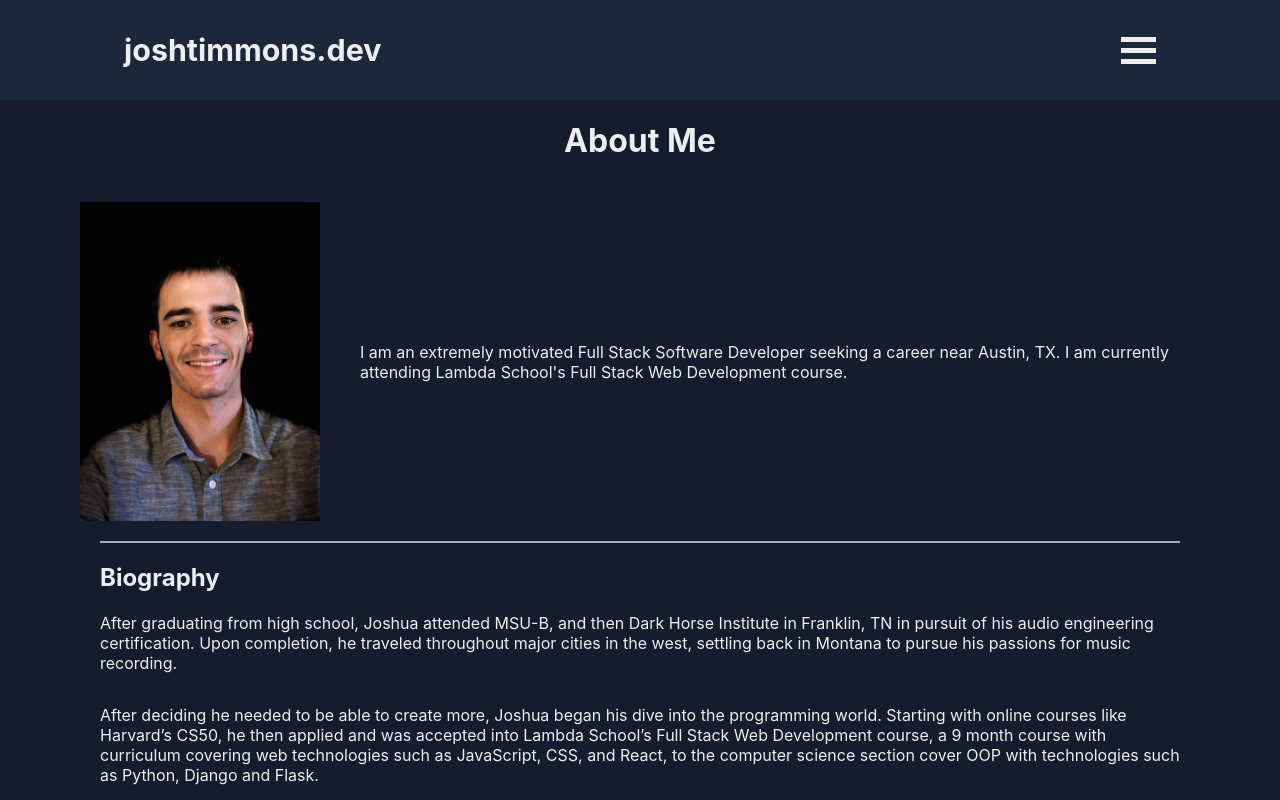
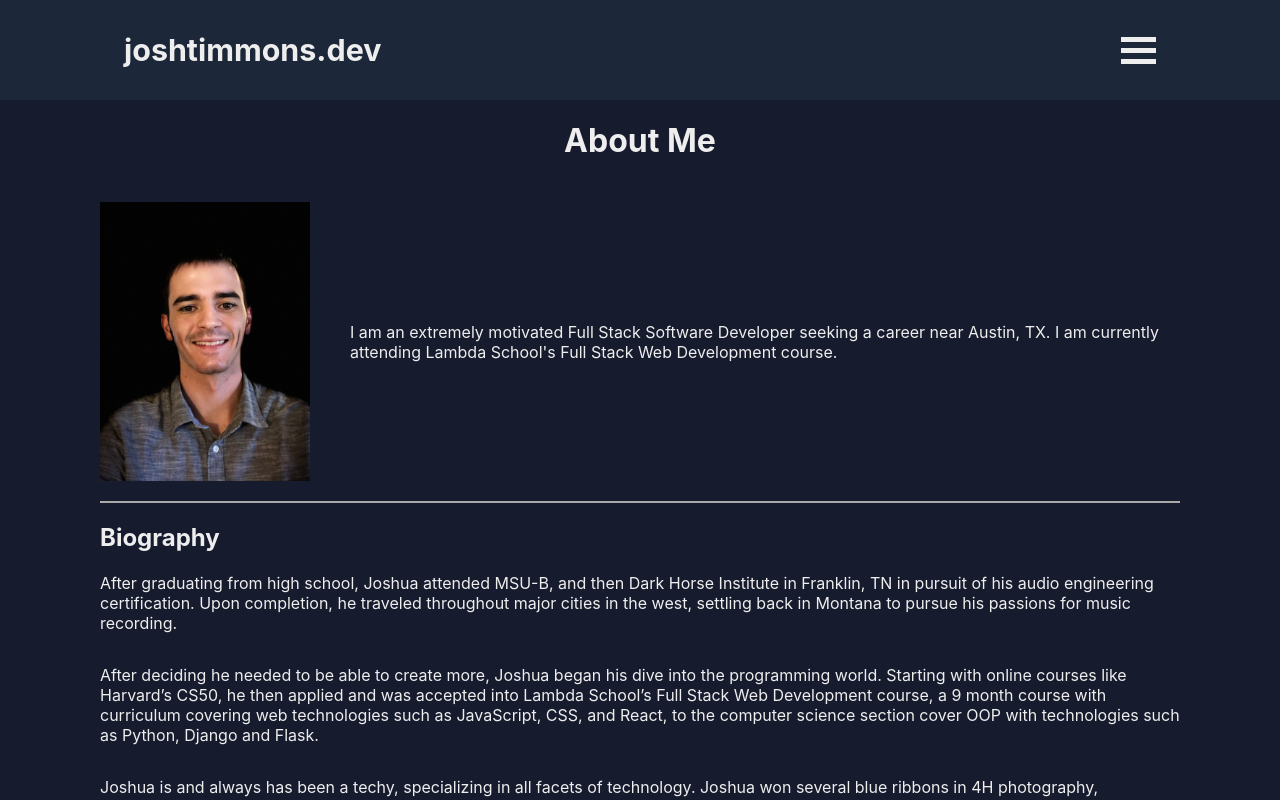
Before and after one commit to josh182014/portfolio-site, a React (Create React App) app: page /about in a window 1280 px wide. Shown: the top 800 px of the page. Built offline with nearby package versions, Linux system fonts and the light colour scheme.

Commit message:
tweaked styles

```diff
--- a/src/components/About/about.scss
+++ b/src/components/About/about.scss
@@ -14,16 +14,19 @@
     }
 
     img {
-        width: 20%;
+        width: 17.5%;
         align-self: flex-start;
         align-self: center;
         margin: 20px;
+        margin-left: 2.5%;
 
         @media #{$tablet} {
+            margin: 20px;
             width: 50%;
         }
 
         @media #{$mobile} {
+            margin: 20px;
             width: 90%;
         }
     }
```
